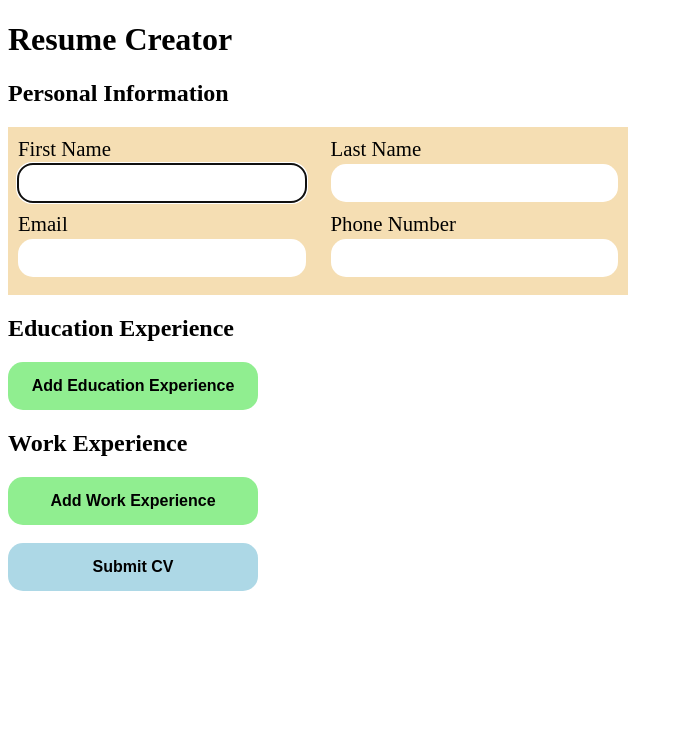
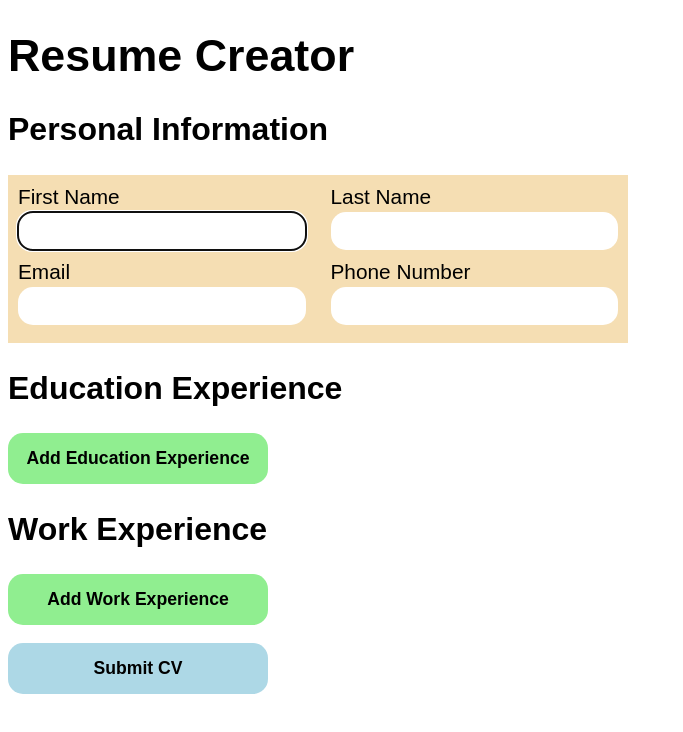
Before and after one commit to CowboyAragorn/CV-Application, a React (Create React App) app: page / in a window 1280 px wide. Shown: the top 732 px of the page, without its empty margins (0-683 px from the left). Built offline with nearby package versions, Linux system fonts and the light colour scheme.

Commit message:
style: adjust font size on buttons

```diff
--- a/src/App.css
+++ b/src/App.css
@@ -1,3 +1,12 @@
+:root {
+  font-family: sans-serif;
+}
+#pageHeader {
+  font-size: 2.8rem;
+}
+.inputHeader {
+  font-size: 2rem;
+}
 .eduContainer,
 .jobContainer,
 .personalInfoContainer {
@@ -73,11 +82,11 @@
 #submitBtn {
   border-radius: 15px;
   border: none;
-  width: 250px;
+  width: 260px;
   background-color: lightgreen;
   font-weight: bold;
   padding: 15px;
-  font-size: 1rem;
+  font-size: 1.1em;
 }
 
 .addMoreBtn:hover {
@@ -88,6 +97,7 @@
 
 #submitBtn {
   background-color: lightblue;
+  font-size: 1.1rem;
 }
 #submitBtn:hover {
   background-color: blue;
--- a/src/App.js
+++ b/src/App.js
@@ -9,7 +9,7 @@ class App extends Component {
     return (
       <>
         <form>
-          <h1>Resume Creator</h1>
+          <h1 id="pageHeader">Resume Creator</h1>
           <GenInfo />
           <EduExperience />
           <JobExperience />
--- a/src/components/EduExperience.js
+++ b/src/components/EduExperience.js
@@ -101,7 +101,7 @@ class EduExperience extends Component {
   render() {
     return (
       <>
-        <h2>Education Experience</h2>
+        <h2 className="inputHeader">Education Experience</h2>
         {this.createUI()}
         <button
           type="button"
--- a/src/components/GenInfo.js
+++ b/src/components/GenInfo.js
@@ -72,7 +72,7 @@ class GenInfo extends Component {
   render() {
     return (
       <>
-        <h2>Personal Information</h2>
+        <h2 className="inputHeader">Personal Information</h2>
         {this.createUI()}
       </>
     );
--- a/src/components/JobExperience.js
+++ b/src/components/JobExperience.js
@@ -114,7 +114,7 @@ class JobExperience extends Component {
   render() {
     return (
       <>
-        <h2>Work Experience</h2>
+        <h2 className="inputHeader">Work Experience</h2>
         {this.createUI()}
         <button
           type="button"
```
